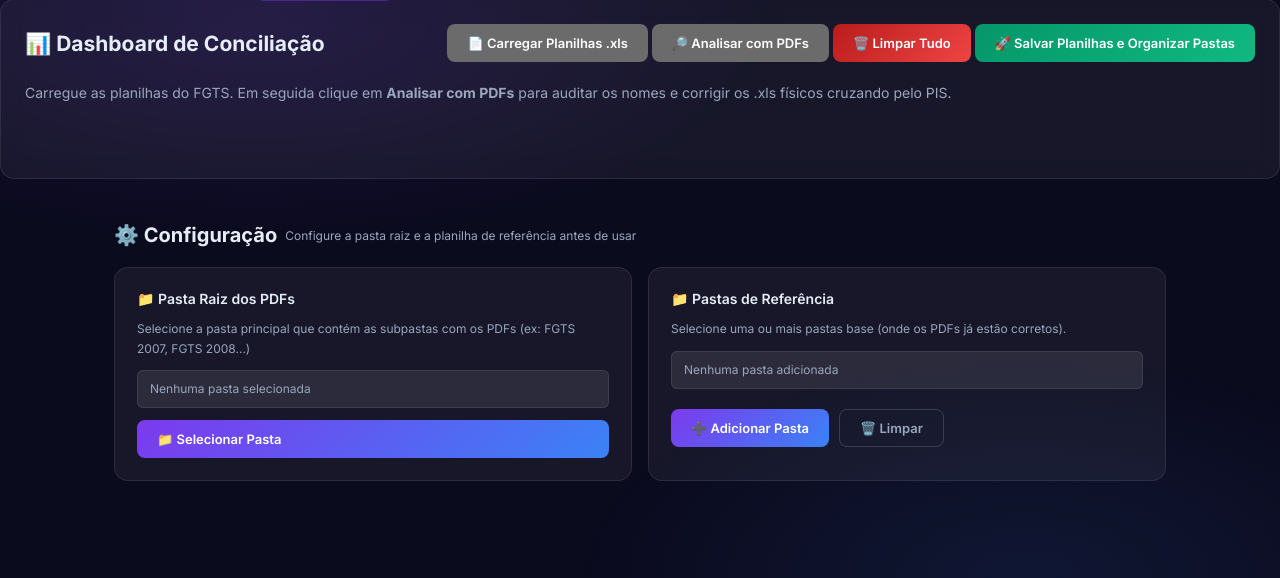
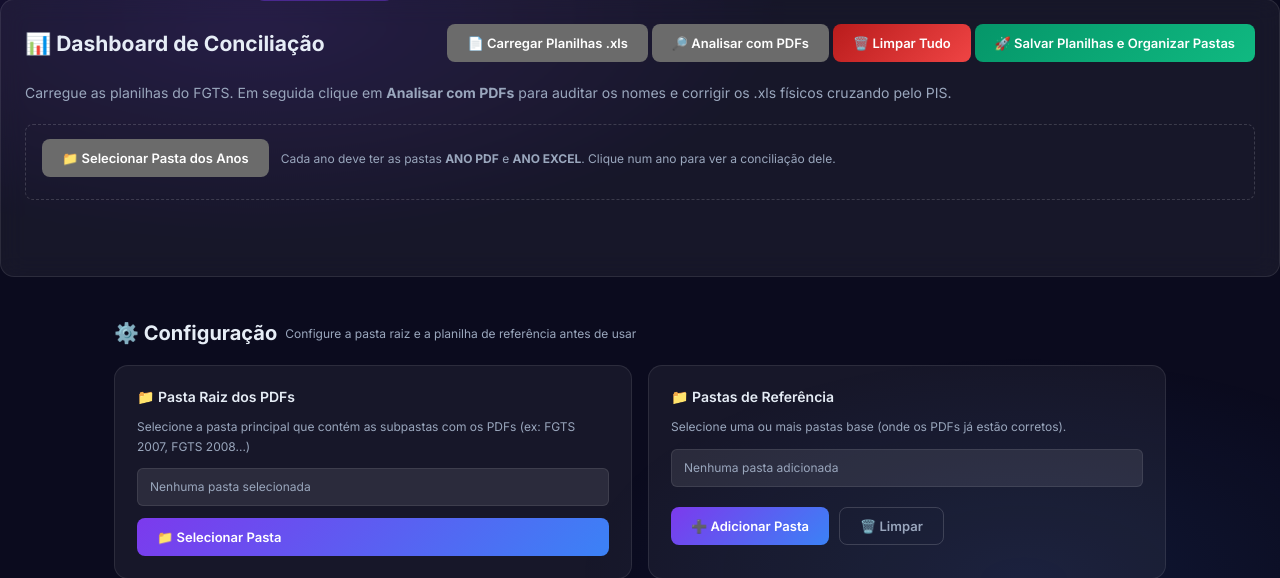
Before and after one commit to Marcosprzn/gerenciar-pdfs, a Flask app: page / in a window 1280 px wide. Shown: the part 61-639 px from the top of the page. Run offline with Flask 3, Linux system fonts and the light colour scheme.

Commit message:
Modo multi-ano: seleciona pasta-mae e concilia por ano ao clicar
Nova camada acima da conciliacao: seleciona UMA pasta que contem as pastas de
ano (2007, 2008, ...), cada uma com 'ANO PDF' e 'ANO EXCEL'. O dashboard mostra
abas por ano; ao clicar num ano, ele carrega as planilhas daquele ano e concilia
contra a pasta de PDFs do ano (sob demanda), reusando o render de competencias.

- app.py: helpers _detectar_anos, _carregar_planilhas_pasta, _analisar_planilhas
  (core extraido/reusavel) + rotas /api/selecionar-pasta-anos e /api/analisar-ano.
- index.html: bloco "Selecionar Pasta dos Anos" + abas de ano; reusa renderAuditTabs.
- Corrige bug pre-existente: faltava o helper get() (o polling de progresso do
  badge falhava calado). Agora funciona.

Testado end-to-end (deteccao de anos + analise por ano). A pasta CONFERENCIA
(saida do "Salvar e organizar") por ano fica para o proximo passo.

Co-Authored-By: Claude Opus 4.8 <noreply@anthropic.com>

```diff
--- a/app.py
+++ b/app.py
@@ -808,6 +808,181 @@ def analisar_conciliacao():
     _progresso_conc['rodando'] = False
     return jsonify({'ok': True, 'resultados': resultados_audit})
 
+# ─── Modo MULTI-ANO ─────────────────────────────────────────────────────
+def _status_base_conc(s):
+    for prefixo in [
+        "NÃO ENCONTRADO NO .PDF", "DUPLICADO NA PLANILHA", "POSSÍVEL ERRO NOMINAL",
+        "ENCONTRADO VIA LLM", "ENCONTRADO COMO 115", "ENCONTRADO COM ABREVIAÇÃO",
+        "ENCONTRADO",
+    ]:
+        if str(s).startswith(prefixo):
+            return prefixo
+    if str(s).startswith("PDF NA PASTA"):
+        return "PDF NA PASTA, MAS NÃO NA PLANILHA"
+    return str(s)
+
+
+def _analisar_planilhas(planilhas, pdf_root):
+    """Concilia um conjunto de planilhas (por competencia) contra a pasta-raiz
+    de PDFs (com subpastas por competencia). Retorna resultados_audit (mesmo
+    formato de /api/analisar-conciliacao)."""
+    mapa_pastas = {}
+    if pdf_root and os.path.isdir(pdf_root):
+        for d in os.listdir(pdf_root):
+            caminho_dir = os.path.join(pdf_root, d)
+            if os.path.isdir(caminho_dir):
+                mes, ano = confinicial.extrair_competencia_pasta(d)
+                if mes and ano:
+                    mapa_pastas[f"{mes}-{ano}"] = caminho_dir
+
+    resultados_audit = {}
+    _progresso_conc.update(atual=0, total=len(planilhas), rodando=True, label='')
+    try:
+        for comp, p_data in planilhas.items():
+            _progresso_conc['label'] = comp
+            _progresso_conc['atual'] += 1
+            df = p_data['df'].copy()
+            pasta_pdfs = mapa_pastas.get(comp)
+            if not pasta_pdfs:
+                resultados_audit[comp] = {
+                    'erro_pasta': True, 'estatisticas': {}, 'encontrados': [],
+                    'encontrados_abreviacao': [], 'erros_nominais': [],
+                    'nao_encontrados': [], 'pdfs_extras': [],
+                    'caminho_planilha': p_data['caminho']
+                }
+                continue
+
+            df_verificado = confinicial.verificar_pdfs(df, pasta_pdfs)
+            df_verificado['Status Base'] = df_verificado['Status PDF'].apply(_status_base_conc)
+            totais = df_verificado['Status Base'].value_counts().to_dict()
+            estatisticas = {
+                'encontrados': totais.get('ENCONTRADO', 0) + totais.get('ENCONTRADO COMO 115', 0) + totais.get('ENCONTRADO COM ABREVIAÇÃO', 0) + totais.get('ENCONTRADO VIA LLM', 0),
+                'erros_nominais': totais.get('POSSÍVEL ERRO NOMINAL', 0),
+                'nao_encontrados': totais.get('NÃO ENCONTRADO NO .PDF', 0),
+                'pdfs_extras': totais.get('PDF NA PASTA, MAS NÃO NA PLANILHA', 0),
+                'llm': totais.get('ENCONTRADO VIA LLM', 0)
+            }
+            encontrados, encontrados_abreviacao = [], []
+            erros_nominais, nao_encontrados, pdfs_extras = [], [], []
+            for idx, row in df_verificado.iterrows():
+                status = str(row.get('Status Base', ''))
+                pis = normalizar_pis(row.get('PIS', ''))
+                nome_planilha = str(row.get('NOMES', ''))
+                nome_pdf = str(row.get('Nome do Arquivo Encontrado', ''))
+                proc = str(row.get('PROC.', ''))
+                if status == 'POSSÍVEL ERRO NOMINAL':
+                    erros_nominais.append({'pis': pis, 'nome_planilha': nome_planilha, 'nome_pdf': nome_pdf})
+                elif status == 'NÃO ENCONTRADO NO .PDF':
+                    nao_encontrados.append({'pis': pis, 'nome_planilha': nome_planilha, 'proc': proc})
+                elif status == 'DUPLICADO NA PLANILHA':
+                    encontrados.append({'pis': pis, 'nome_planilha': nome_planilha, 'nome_pdf': '(duplicado na planilha)', 'proc': proc, 'detalhe': 'DUPLICADO NA PLANILHA'})
+                elif status == 'PDF NA PASTA, MAS NÃO NA PLANILHA':
+                    pdfs_extras.append({'nome_pdf': nome_pdf})
+                elif status in ['ENCONTRADO', 'ENCONTRADO COMO 115', 'ENCONTRADO VIA LLM']:
+                    encontrados.append({'pis': pis, 'nome_planilha': nome_planilha, 'nome_pdf': nome_pdf, 'proc': proc, 'detalhe': str(row.get('Status PDF', ''))})
+                elif status == 'ENCONTRADO COM ABREVIAÇÃO':
+                    encontrados_abreviacao.append({'pis': pis, 'nome_planilha': nome_planilha, 'nome_pdf': nome_pdf, 'proc': proc, 'detalhe': str(row.get('Status PDF', ''))})
+            resultados_audit[comp] = {
+                'erro_pasta': False, 'estatisticas': estatisticas,
+                'encontrados': encontrados, 'encontrados_abreviacao': encontrados_abreviacao,
+                'erros_nominais': erros_nominais, 'nao_encontrados': nao_encontrados,
+                'pdfs_extras': pdfs_extras, 'caminho_planilha': p_data['caminho']
+            }
+    finally:
+        _progresso_conc['rodando'] = False
+    return resultados_audit
+
+
+def _carregar_planilhas_pasta(excel_dir):
+    """Carrega todas as planilhas (.xls/.xlsx/.ods) de uma pasta, por competencia."""
+    planilhas = {}
+    if not excel_dir or not os.path.isdir(excel_dir):
+        return planilhas
+    for f in sorted(os.listdir(excel_dir)):
+        if not f.lower().endswith(('.xls', '.xlsx', '.ods')):
+            continue
+        mes, ano = confinicial.extrair_competencia_excel(f)
+        if not mes:
+            continue
+        cam = os.path.join(excel_dir, f)
+        try:
+            df = confinicial.ler_planilha_fgts(cam)
+        except Exception:
+            df = None
+        if df is None or df.empty:
+            continue
+        planilhas[f"{mes}-{ano}"] = {'caminho': cam, 'nome_original': f, 'df': df}
+    return planilhas
+
+
+def _detectar_anos(parent):
+    """Detecta as pastas de ANO em `parent`. Cada ano tem 3 subpastas:
+    'ANO PDF', 'ANO EXCEL', 'ANO CONFERENCIA'. Retorna {ano: {pdf,excel,conferencia,nome}}."""
+    anos = {}
+    if not parent or not os.path.isdir(parent):
+        return anos
+    for d in sorted(os.listdir(parent)):
+        cam = os.path.join(parent, d)
+        if not os.path.isdir(cam):
+            continue
+        sub = {}
+        try:
+            for s in os.listdir(cam):
+                p = os.path.join(cam, s)
+                if os.path.isdir(p):
+                    sub[s.upper()] = p
+        except Exception:
+            continue
+        pdf_dir = next((v for k, v in sub.items() if k.endswith('PDF')), None)
+        excel_dir = next((v for k, v in sub.items() if 'EXCEL' in k), None)
+        conf_dir = next((v for k, v in sub.items() if 'CONFEREN' in k), None)
+        if pdf_dir and excel_dir:
+            m = re.search(r'(19|20)\d{2}', d) or re.search(r'(19|20)\d{2}', os.path.basename(pdf_dir))
+            ano = m.group(0) if m else d
+            anos[ano] = {'nome': d, 'pdf': pdf_dir, 'excel': excel_dir, 'conferencia': conf_dir}
+    return anos
+
+
+@app.route('/api/selecionar-pasta-anos', methods=['POST'])
+def selecionar_pasta_anos():
+    try:
+        dlg = tk.Tk(); dlg.withdraw(); dlg.attributes('-topmost', True)
+        parent = filedialog.askdirectory(title="Selecione a pasta que contem os ANOS (2007, 2008, ...)")
+        dlg.destroy()
+    except Exception as e:
+        return jsonify({'ok': False, 'erro': f'Erro ao abrir seletor: {str(e)}'})
+    if not parent:
+        return jsonify({'ok': False, 'erro': 'Nenhuma pasta selecionada'})
+    anos = _detectar_anos(parent)
+    _state['anos'] = anos
+    _state['pasta_anos'] = parent
+    lista = []
+    for ano in sorted(anos):
+        info = anos[ano]
+        try:
+            n_xls = len([f for f in os.listdir(info['excel']) if f.lower().endswith(('.xls', '.xlsx', '.ods'))])
+        except Exception:
+            n_xls = 0
+        try:
+            n_pdfsub = len([d for d in os.listdir(info['pdf']) if os.path.isdir(os.path.join(info['pdf'], d))])
+        except Exception:
+            n_pdfsub = 0
+        lista.append({'ano': ano, 'nome': info['nome'], 'excel': n_xls, 'pdf_pastas': n_pdfsub})
+    return jsonify({'ok': True, 'pasta': parent, 'anos': lista})
+
+
+@app.route('/api/analisar-ano', methods=['POST'])
+def analisar_ano():
+    ano = str(request.json.get('ano', ''))
+    info = _state.get('anos', {}).get(ano)
+    if not info:
+        return jsonify({'ok': False, 'erro': f'Ano {ano} nao carregado. Selecione a pasta dos anos primeiro.'})
+    planilhas = _carregar_planilhas_pasta(info['excel'])
+    if not planilhas:
+        return jsonify({'ok': False, 'erro': f'Nenhuma planilha valida em "{os.path.basename(info["excel"])}".'})
+    resultados = _analisar_planilhas(planilhas, info['pdf'])
+    return jsonify({'ok': True, 'ano': ano, 'resultados': resultados})
+
 @app.route('/api/progresso-conciliacao', methods=['GET'])
 def progresso_conciliacao():
     p = dict(_progresso_conc)
--- a/templates/index.html
+++ b/templates/index.html
@@ -486,6 +486,16 @@
       </div>
       <p style="color:var(--text2); margin-bottom:20px;">Carregue as planilhas do FGTS. Em seguida clique em <b>Analisar com PDFs</b> para auditar os nomes e corrigir os .xls físicos cruzando pelo PIS.</p>
 
+      <!-- ── Modo por ANO: seleciona a pasta-mae com 2007, 2008, ... ── -->
+      <div style="border:1px dashed var(--border2); border-radius:var(--radius-sm); padding:14px 16px; margin-bottom:22px;">
+        <div style="display:flex; align-items:center; gap:12px; flex-wrap:wrap;">
+          <button class="btn btn-blue" onclick="selecionarPastaAnos()">📁 Selecionar Pasta dos Anos</button>
+          <span class="text-sm">Cada ano deve ter as pastas <b>ANO PDF</b> e <b>ANO EXCEL</b>. Clique num ano para ver a conciliação dele.</span>
+        </div>
+        <div id="anos-info" class="text-sm" style="margin-top:8px;"></div>
+        <div id="anos-tabs" class="subtabs" style="margin-top:12px; display:none;"></div>
+      </div>
+
       <div id="conciliacao-cards" style="display:flex; flex-wrap:wrap; gap:15px; margin-bottom:30px;">
         <!-- Cards das competencias carregadas aparecerao aqui -->
       </div>
@@ -1138,6 +1148,11 @@ async function post(url, data) {
   }
 }
 
+async function get(url) {
+  const r = await fetch(url);
+  return await r.json();
+}
+
 function showLoading(msg) {
   document.getElementById('loading-msg').textContent = msg || 'Processando...';
   document.getElementById('loading').classList.add('show');
@@ -1453,6 +1468,56 @@ async function analisarConciliacao() {
     prog.style.display = 'none';
     btn.innerHTML = oldText;
     btn.disabled = false;
+  }
+}
+
+// ── Modo por ANO ──────────────────────────────────────────────
+async function selecionarPastaAnos() {
+  showLoading('Procurando anos...');
+  const r = await post('/api/selecionar-pasta-anos', {});
+  hideLoading();
+  if (!r.ok) return toast(r.erro, 'error');
+  const info = document.getElementById('anos-info');
+  const tabs = document.getElementById('anos-tabs');
+  if (!r.anos || r.anos.length === 0) {
+    info.textContent = 'Nenhum ano encontrado (esperado: subpastas "ANO PDF" e "ANO EXCEL" dentro de cada pasta de ano).';
+    tabs.style.display = 'none';
+    return;
+  }
+  info.innerHTML = `<b>${r.anos.length}</b> ano(s) encontrado(s) em: ${r.pasta}`;
+  tabs.innerHTML = r.anos.map(a =>
+    `<button class="subtab-btn" id="anotab-${a.ano}" onclick="analisarAno('${a.ano}')">${a.ano} <span style="opacity:.55; font-weight:400;">(${a.excel} xls · ${a.pdf_pastas} meses)</span></button>`
+  ).join('');
+  tabs.style.display = 'flex';
+  document.getElementById('conciliacao-audit').innerHTML =
+    '<p style="color:var(--text2);">👆 Clique num ano acima para ver a conciliação dele.</p>';
+}
+
+async function analisarAno(ano) {
+  document.querySelectorAll('#anos-tabs .subtab-btn').forEach(b => b.classList.remove('active'));
+  const btn = document.getElementById('anotab-' + ano);
+  if (btn) btn.classList.add('active');
+
+  const prog = document.getElementById('analise-progresso');
+  const progTxt = document.getElementById('analise-progresso-texto');
+  progTxt.textContent = 'Analisando ' + ano + '...';
+  prog.style.display = 'flex';
+  const pollId = setInterval(async () => {
+    try {
+      const p = await get('/api/progresso-conciliacao');
+      if (p && p.total && p.rodando) {
+        progTxt.textContent = `${ano}: ${p.pct}% (${p.atual}/${p.total})` + (p.label ? ` — ${p.label}` : '');
+      }
+    } catch (e) { /* ignora */ }
+  }, 400);
+  try {
+    const r = await post('/api/analisar-ano', { ano });
+    if (!r.ok) { toast('Erro: ' + r.erro, 'error'); return; }
+    window.auditData = r.resultados;
+    renderAuditTabs();
+  } finally {
+    clearInterval(pollId);
+    prog.style.display = 'none';
   }
 }
 
```
